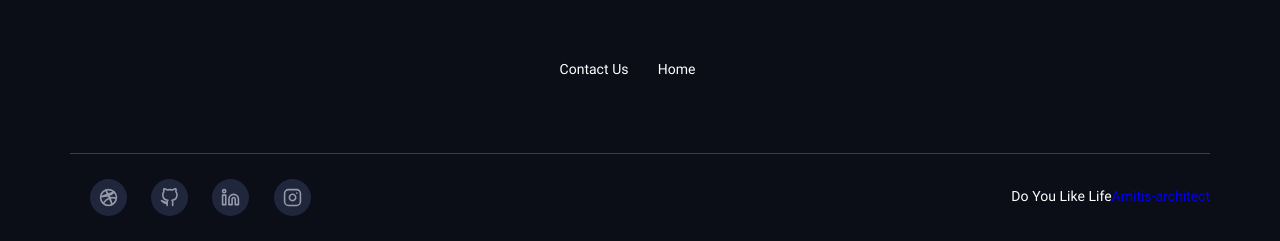
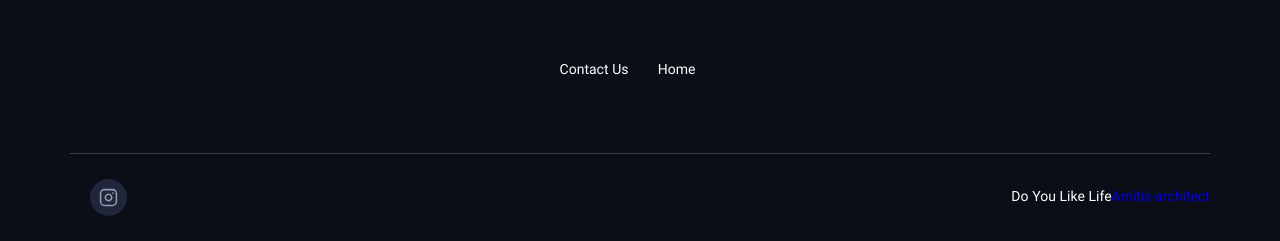
Before and after one commit to amitisarchitect/amitisarchitect.github.io, a plain HTML site: page index.html in a window 1280 px wide. Shown: the part 2138-2379 px from the top of the page. Drawn offline with nearby package versions, Linux system fonts and the light colour scheme.

Commit message:
Update index.html

```diff
--- a/index.html
+++ b/index.html
@@ -76,7 +76,7 @@
                         </div>
                         <div class="social">
                             <ul>
-                                <li class="social-icon"><a href="#"><img
+                                <li class="social-icon"><a href="https://www.instagram.com/architect_n.najafi1990?igsh=MWs4OGJ4NWw1NHEx"><img
                                             src="assets/images/social-icons/feather_instagram.svg" alt="instagram"></a>
                             </ul>
                         </div>
@@ -156,14 +156,8 @@
                 <div class="footer-bottom d-flex">
                     <p class="copyright">Do You Like Life<a href="https://netcopy.ir">Amitis-architect</a></p>
                     <div class="footer-social">
-                        <a href="#" class="footer-social"><img src="assets/images/social-icons/feather_instagram.svg"
+                        <a href="https://www.instagram.com/architect_n.najafi1990?igsh=MWs4OGJ4NWw1NHEx" class="footer-social"><img src="assets/images/social-icons/feather_instagram.svg"
                                 alt="instagram"></a>
-                        <a href="#" class="footer-social"><img src="assets/images/social-icons/feather_linkedin.svg"
-                                alt="linkedin"></a>
-                        <a href="#" class="footer-social"><img src="assets/images/social-icons/feather_github.svg"
-                                alt="github"></a>
-                        <a href="#" class="footer-social"><img src="assets/images/social-icons/feather_dribbble.svg"
-                                alt=""></a>
                     </div>
                 </div>
             </div>
```
